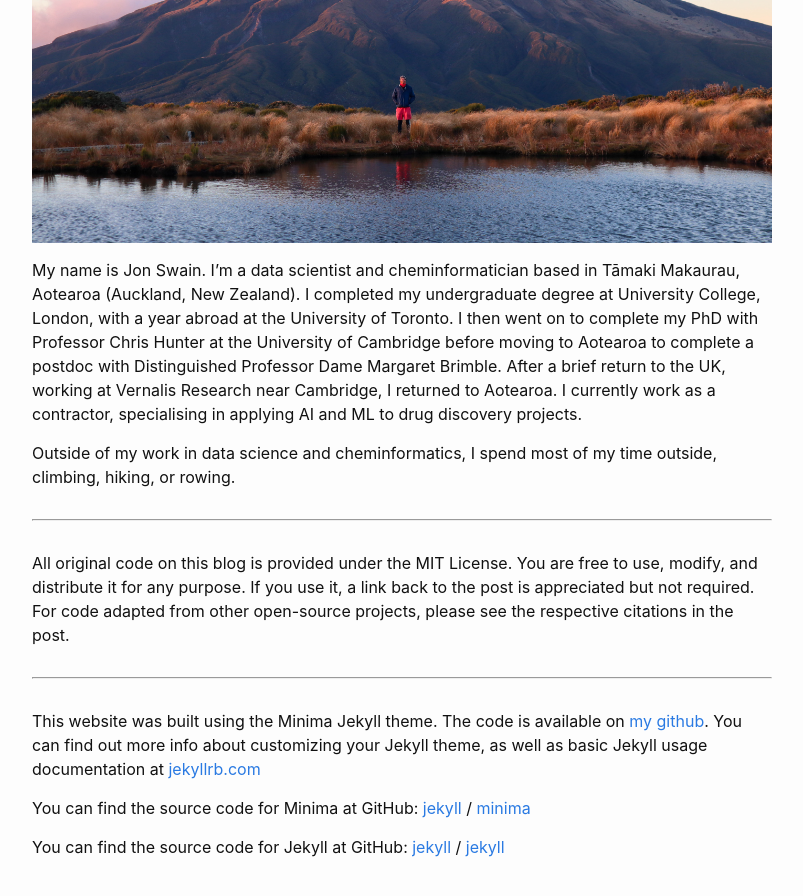
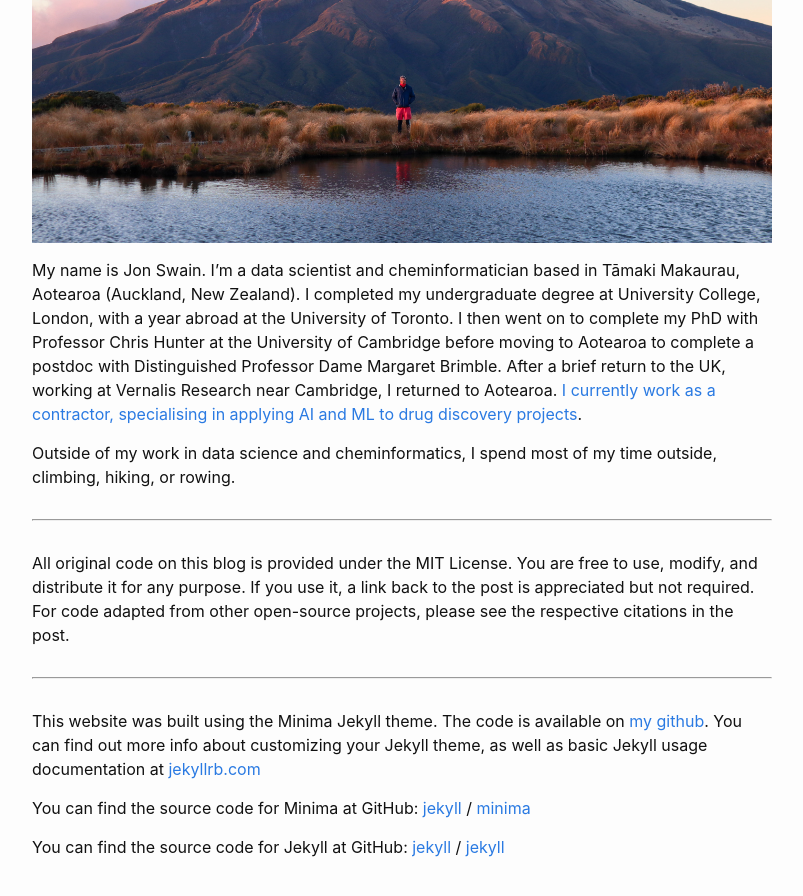
Before and after one commit to jonswain/jonswain.github.io, a Jekyll site: the page built from about.markdown, in a window 1280 px wide and 900 px high, scrolled down 421 px. Shown: the top 896 px of the window, without its empty margins (238-1041 px from the left). Built offline with Jekyll 4.4.1, drawn with Linux system fonts in a browser that asks for light colours; some of the changed lines change nothing that is shown.

Commit message:
Add link to company website

```diff
--- a/about.markdown
+++ b/about.markdown
@@ -6,7 +6,7 @@
 
 ![A man standing in front of a volcano in Aotearoa New Zealand](/images/taranaki.jpg){:class="img-responsive"}
 
-My name is Jon Swain. I'm a data scientist and cheminformatician based in Tāmaki Makaurau, Aotearoa (Auckland, New Zealand). I completed my undergraduate degree at University College, London, with a year abroad at the University of Toronto. I then went on to complete my PhD with Professor Chris Hunter at the University of Cambridge before moving to Aotearoa to complete a postdoc with Distinguished Professor Dame Margaret Brimble. After a brief return to the UK, working at Vernalis Research near Cambridge, I returned to Aotearoa. I currently work as a contractor, specialising in applying AI and ML to drug discovery projects.
+My name is Jon Swain. I'm a data scientist and cheminformatician based in Tāmaki Makaurau, Aotearoa (Auckland, New Zealand). I completed my undergraduate degree at University College, London, with a year abroad at the University of Toronto. I then went on to complete my PhD with Professor Chris Hunter at the University of Cambridge before moving to Aotearoa to complete a postdoc with Distinguished Professor Dame Margaret Brimble. After a brief return to the UK, working at Vernalis Research near Cambridge, I returned to Aotearoa. [I currently work as a contractor, specialising in applying AI and ML to drug discovery projects](https://cambridgecheminformatics.com).
 
 Outside of my work in data science and cheminformatics, I spend most of my time outside, climbing, hiking, or rowing.
 
```
